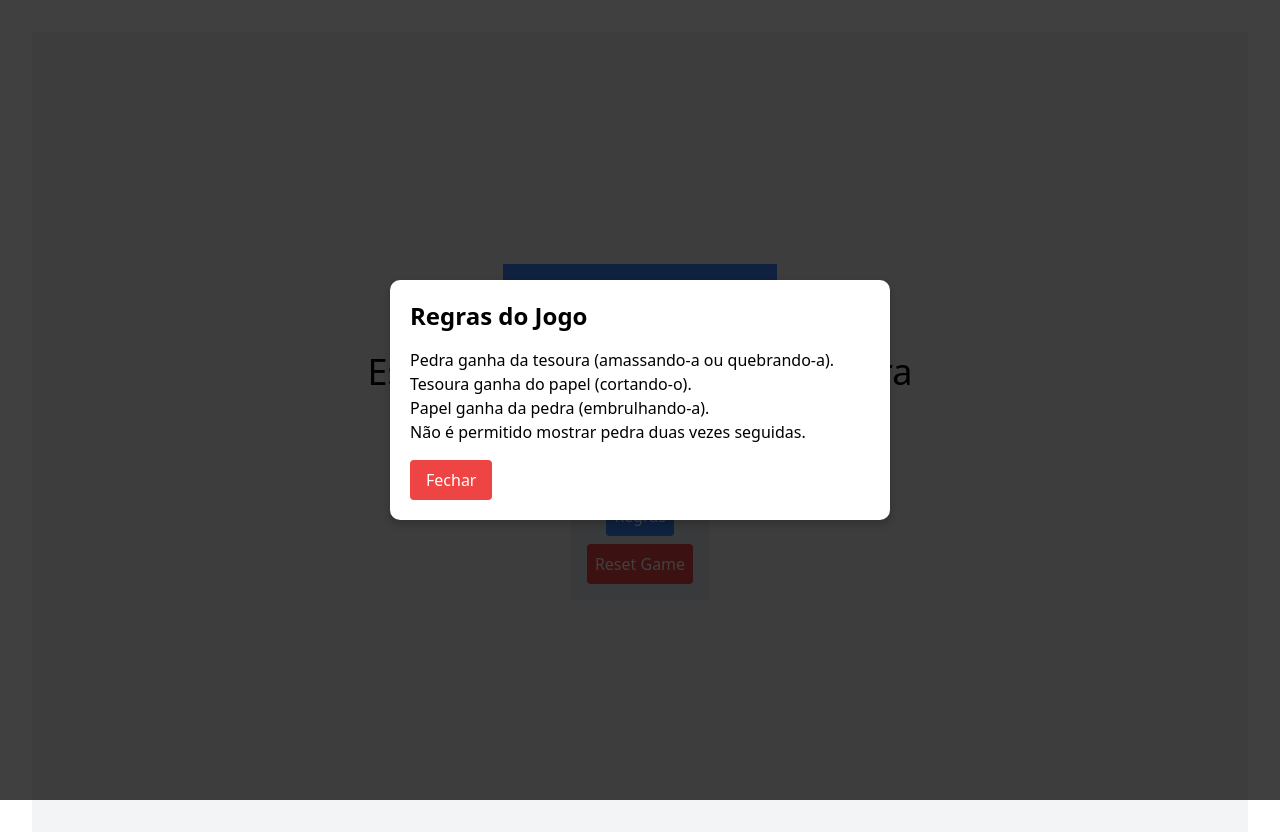
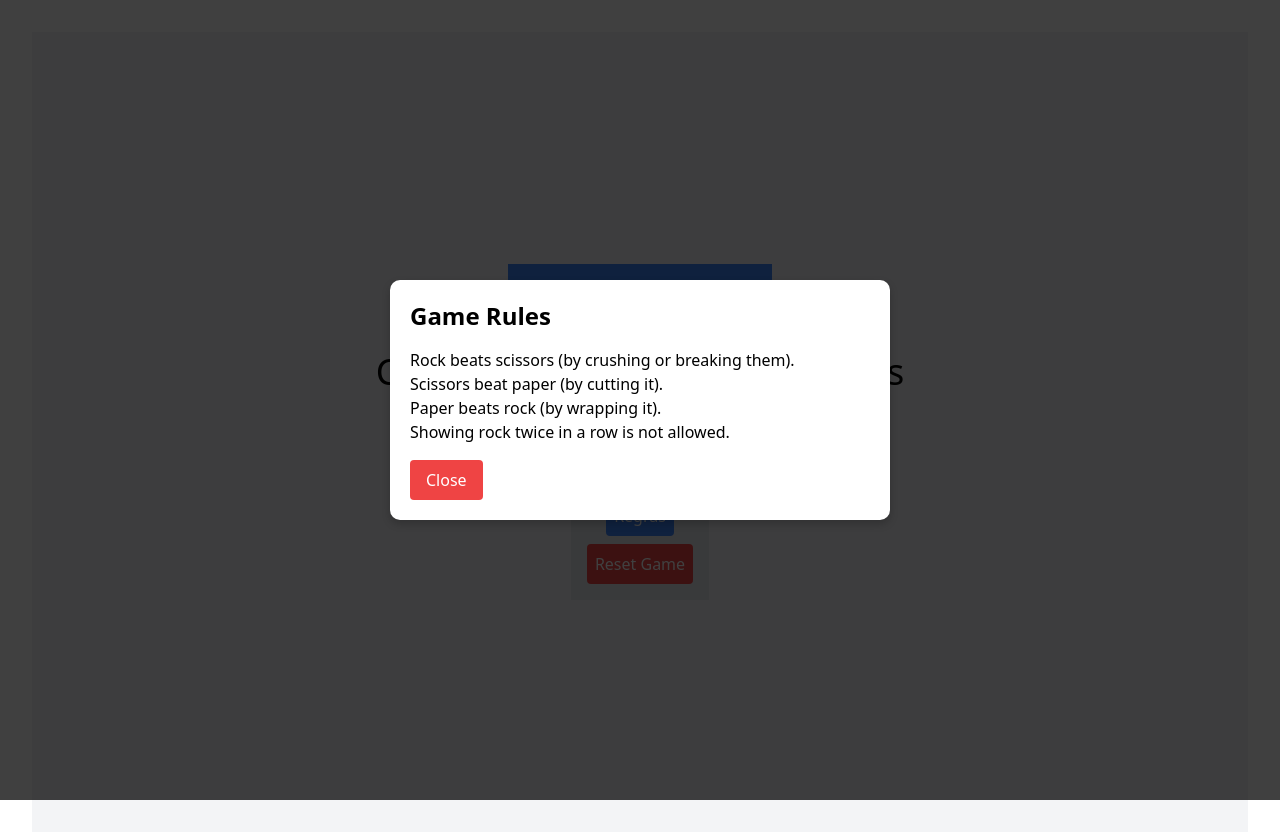
Before and after one commit to walidalves/pedra-papel-tesoura, a React (Vite) app: page / in a window 1280 px wide. Both pictures are taken after a click on the button "Regras". Shown: the top 838 px of the page. Built offline with nearby package versions, Linux system fonts and the light colour scheme.

Commit message:
Ajustes Idioma

```diff
--- a/src/components/Header.jsx
+++ b/src/components/Header.jsx
@@ -3,8 +3,8 @@ import React from 'react';
 const Header = ({ score }) => {
   return (
     <header className="bg-blue-500 text-white p-4">
-      <h1 className="text-2xl">Pedra, Papel, Tesoura</h1>
-      <div className="score">Pontuação: {score}</div>
+      <h1 className="text-2xl">Rock, Paper, Scissors</h1>
+      <div className="score">Score: {score}</div>
     </header>
   );
 };
--- a/src/components/Play.jsx
+++ b/src/components/Play.jsx
@@ -10,16 +10,16 @@ const Play = () => {
 
   return (
     <div className="flex flex-col items-center justify-center">
-      <h1 className="header">Escolha Pedra, Papel ou Tesoura</h1>
+      <h1 className="header">Choose Rock, Paper, or Scissors</h1>
       <div className="flex space-x-4 choice-buttons">
-        <button onClick={() => handleChoice('Pedra')} className="button">
-          Pedra
+        <button onClick={() => handleChoice('Rock')} className="button">
+          Rock
         </button>
-        <button onClick={() => handleChoice('Papel')} className="button">
-          Papel
+        <button onClick={() => handleChoice('Paper')} className="button">
+          Paper
         </button>
-        <button onClick={() => handleChoice('Tesoura')} className="button">
-          Tesoura
+        <button onClick={() => handleChoice('Scissors')} className="button">
+          Scissors
         </button>
       </div>
     </div>
--- a/src/components/RulesModal.jsx
+++ b/src/components/RulesModal.jsx
@@ -10,19 +10,19 @@ const RulesModal = ({ isOpen, onClose }) => {
     <Modal
       isOpen={isOpen}
       onRequestClose={onClose}
-      contentLabel="Regras do Jogo"
+      contentLabel="Game Rules"
       className="modal"
       overlayClassName="overlay"
     >
-      <h2 className="text-2xl font-bold">Regras do Jogo</h2>
+      <h2 className="text-2xl font-bold">Game Rules</h2>
       <ul className="mt-4">
-        <li>Pedra ganha da tesoura (amassando-a ou quebrando-a).</li>
-        <li>Tesoura ganha do papel (cortando-o).</li>
-        <li>Papel ganha da pedra (embrulhando-a).</li>
-        <li>Não é permitido mostrar pedra duas vezes seguidas.</li>
+        <li>Rock beats scissors (by crushing or breaking them).</li>
+        <li>Scissors beat paper (by cutting it).</li>
+        <li>Paper beats rock (by wrapping it).</li>
+        <li>Showing rock twice in a row is not allowed.</li>
       </ul>
       <button className="mt-4 px-4 py-2 bg-red-500 text-white rounded" onClick={onClose}>
-        Fechar
+        Close
       </button>
     </Modal>
   );
```
